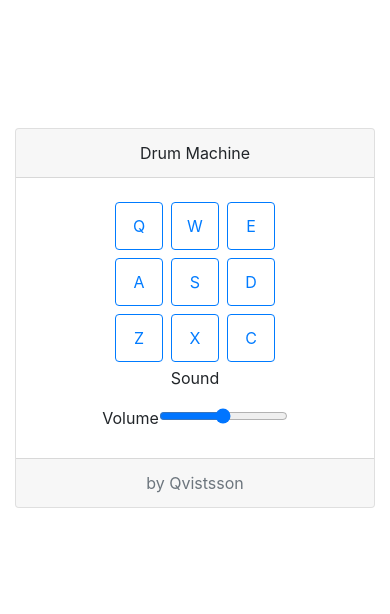
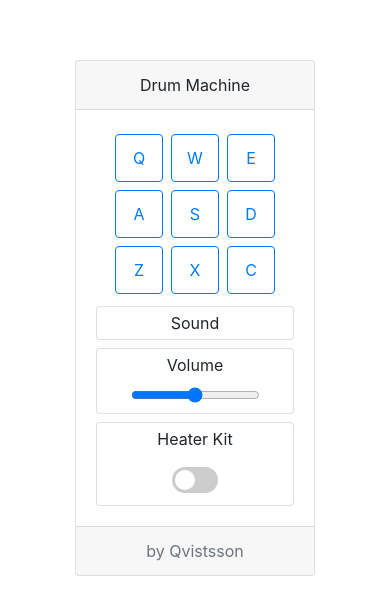
Before and after one commit to qvistdev09/drum-machine-portfolio, a React (Create React App) app: page / in a window 390 px wide. Shown: the part 104-718 px from the top of the page. Built offline with nearby package versions, Linux system fonts and the light colour scheme.

Commit message:
Implement kit switch button, fix vertical layout stack for mobile

```diff
--- a/src/App.js
+++ b/src/App.js
@@ -6,11 +6,24 @@ class App extends React.Component {
     super(props);
     this.state = {
       soundLabel: 'Sound',
-      kit: 'kit1',
+      kit: 'Heater Kit',
       volume: 0.5,
     };
     this.playSound = this.playSound.bind(this);
     this.sliderChange = this.sliderChange.bind(this);
+    this.toggleKit = this.toggleKit.bind(this);
+  }
+
+  toggleKit() {
+    if (this.state.kit !== 'Smooth Piano Kit') {
+      this.setState({
+        kit: 'Smooth Piano Kit',
+      });
+    } else {
+      this.setState({
+        kit: 'Heater Kit',
+      });
+    }
   }
 
   sliderChange(e) {
@@ -104,8 +117,22 @@ class App extends React.Component {
                   </div>
                 </div>
                 <div className="col-sm">
-                  <p>{this.state.soundLabel}</p>
-                  <label htmlFor="volume">Volume</label>
+                  <div className="row mb-2 mt-2 mt-sm-0">
+                    <div className="col">
+                      <div className="card">
+                        <div className="card-body p-1">
+                          {this.state.soundLabel}
+                        </div>
+                      </div>
+                    </div>
+                  </div>
+                  <div className="row mb-2">
+                    <div className="col">
+                      <div className="card">
+                        <div className="card-body p-1">
+                          <label htmlFor="volume" className="d-block">
+                            Volume
+                          </label>
                           <input
                             type="range"
                             id="volume"
@@ -115,6 +142,20 @@ class App extends React.Component {
                             value={this.state.volume * 100}
                             onChange={this.sliderChange}
                           />
+                        </div>
+                      </div>
+                    </div>
+                  </div>
+                  <div className="row">
+                    <div className="col">
+                      <div className="card">
+                        <div className="card-body p-1">
+                          <p>{this.state.kit}</p>
+                          <ToggleSwitch toggleKit={this.toggleKit} />
+                        </div>
+                      </div>
+                    </div>
+                  </div>
                 </div>
               </div>
             </DrumMachineCard>
@@ -176,4 +217,13 @@ function DrumMachineCard(props) {
   );
 }
 
+function ToggleSwitch(props) {
+  return (
+    <label className="kit-switch">
+      <input type="checkbox" onClick={props.toggleKit} />
+      <span className="slider round"></span>
+    </label>
+  );
+}
+
 export default App;
--- a/src/SoundKits.js
+++ b/src/SoundKits.js
@@ -8,8 +8,18 @@ import kicknHat from './sounds/Kick_n_Hat.mp3';
 import kick from './sounds/RP4_KICK_1.mp3';
 import closedHH from './sounds/Cev_H2.mp3';
 
+import chord1 from './sounds/Chord_1.mp3';
+import chord2 from './sounds/Chord_2.mp3';
+import chord3 from './sounds/Chord_3.mp3';
+import shaker from './sounds/Give_us_a_light.mp3';
+import pianoOpenHH from './sounds/Dry_Ohh.mp3';
+import pianoClosedHH from './sounds/Bld_H1.mp3';
+import punchyKick from './sounds/punchy_kick_1.mp3';
+import sideStick from './sounds/side_stick_1.mp3';
+import snare from './sounds/Brk_Snr.mp3';
+
 const soundKits = {
-  kit1: [
+  'Heater Kit': [
     { label: 'Heater 1', sound: new Audio(heater1) },
     { label: 'Heater 2', sound: new Audio(heater2) },
     { label: 'Heater 3', sound: new Audio(heater3) },
@@ -20,6 +30,17 @@ const soundKits = {
     { label: 'Kick', sound: new Audio(kick) },
     { label: 'Closed High Hat', sound: new Audio(closedHH) },
   ],
+  'Smooth Piano Kit': [
+    { label: 'Chord 1', sound: new Audio(chord1) },
+    { label: 'Chord 2', sound: new Audio(chord2) },
+    { label: 'Chord 3', sound: new Audio(chord3) },
+    { label: 'Shaker', sound: new Audio(shaker) },
+    { label: 'Open high hat', sound: new Audio(pianoOpenHH) },
+    { label: 'Closed high hat', sound: new Audio(pianoClosedHH) },
+    { label: 'Punchy kick', sound: new Audio(punchyKick) },
+    { label: 'Side stick', sound: new Audio(sideStick) },
+    { label: 'Snare', sound: new Audio(snare) },
+  ],
 };
 
 export default soundKits;
--- a/src/index.css
+++ b/src/index.css
@@ -24,3 +24,69 @@ code {
 .card-max {
   max-width: 27rem;
 }
+
+@media screen and (max-width: 576px)
+{
+  .card-max {
+    max-width: 15rem;
+  }
+}
+
+.kit-switch {
+  position: relative;
+  display: inline-block;
+  width: 46px;
+  height: 26px;
+}
+
+.kit-switch input {
+  opacity: 0;
+  width: 0;
+  height: 0;
+}
+
+.slider {
+  position: absolute;
+  cursor: pointer;
+  top: 0;
+  left: 0;
+  right: 0;
+  bottom: 0;
+  background-color: #ccc;
+  -webkit-transition: .4s;
+  transition: .4s;
+}
+
+.slider:before {
+  position: absolute;
+  content: "";
+  height: 20px;
+  width: 20px;
+  left: 3px;
+  bottom: 3px;
+  background-color: white;
+  -webkit-transition: .4s;
+  transition: .4s;
+}
+
+input:checked + .slider {
+  background-color: var(--primary);
+}
+
+input:focus + .slider {
+  box-shadow: 0 0 1px var(--primary);
+}
+
+input:checked + .slider:before {
+  -webkit-transform: translateX(20px);
+  -ms-transform: translateX(20px);
+  transform: translateX(20px);
+}
+
+.slider.round {
+  border-radius: 20px;
+}
+
+.slider.round:before {
+  border-radius: 50%;
+}
```
Lines whose indentation alone changed are shown as unchanged.
